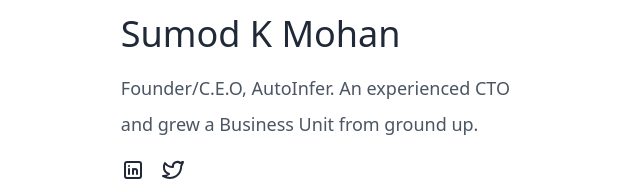
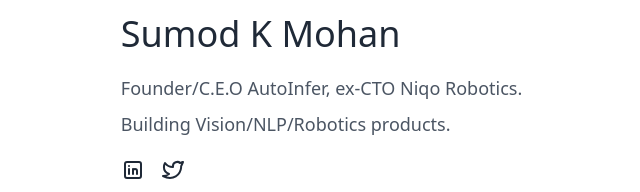
Before and after one commit to kurianbenoy/Indic-Subtitler, a Next.js app in the folder ui/: page /about in a window 1280 px wide. Shown: the part 3676-3868 px from the top of the page, without its empty margins (308-948 px from the left). Built offline with nearby package versions, Linux system fonts and the light colour scheme.

Commit message:
Update constants.js

```diff
--- a/ui/src/constants.js
+++ b/ui/src/constants.js
@@ -110,10 +110,10 @@ export const MENTORS = [
   {
     name: "Sumod K Mohan",
     img: "/path/to/sumod-image.jpg", // Placeholder image path
-    description: "Founder/C.E.O, AutoInfer. An experienced CTO and grew a Business Unit from ground up.",
+    description: "Founder/C.E.O AutoInfer, ex-CTO Niqo Robotics. Building Vision/NLP/Robotics products.",
     github: "https://github.com/sumod", // Placeholder GitHub link
     linkedin: "https://in.linkedin.com/in/sumodm", // Placeholder LinkedIn link
-    twitter: "https://twitter.com/sumod", // Placeholder Twitter link
+    twitter: "https://twitter.com/sumodm", // Placeholder Twitter link
   },
 ];
 
```
